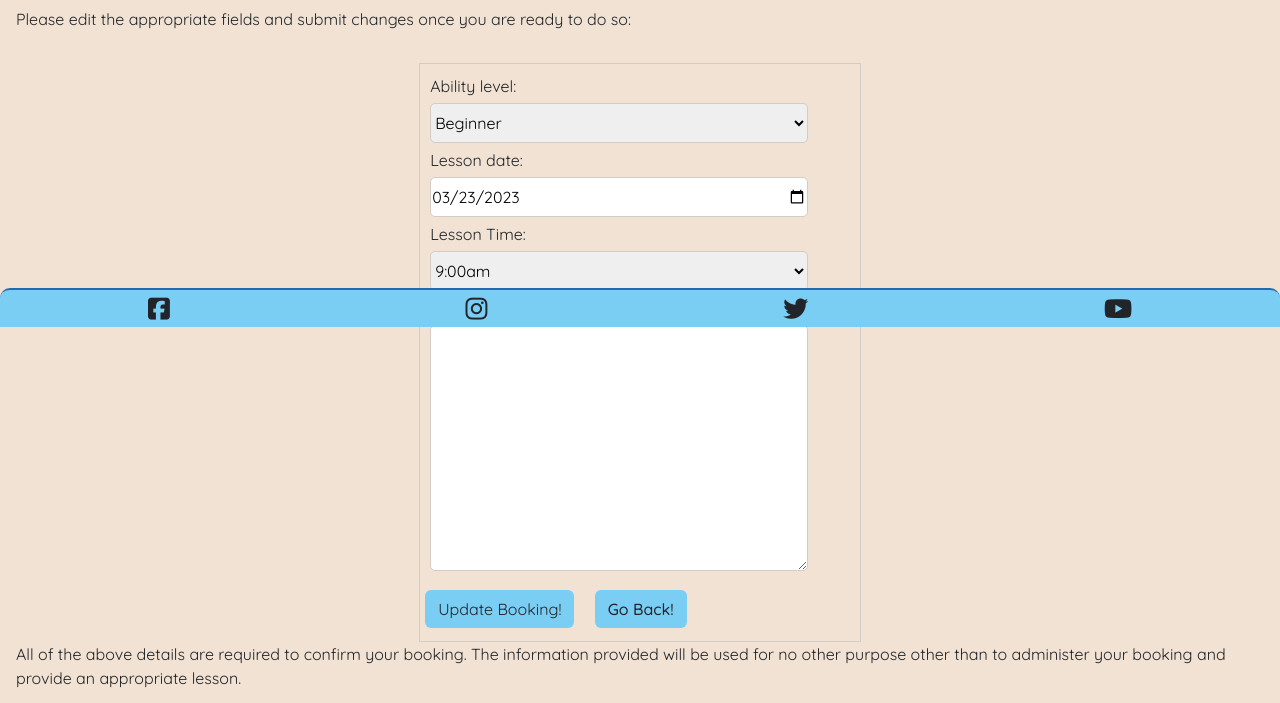
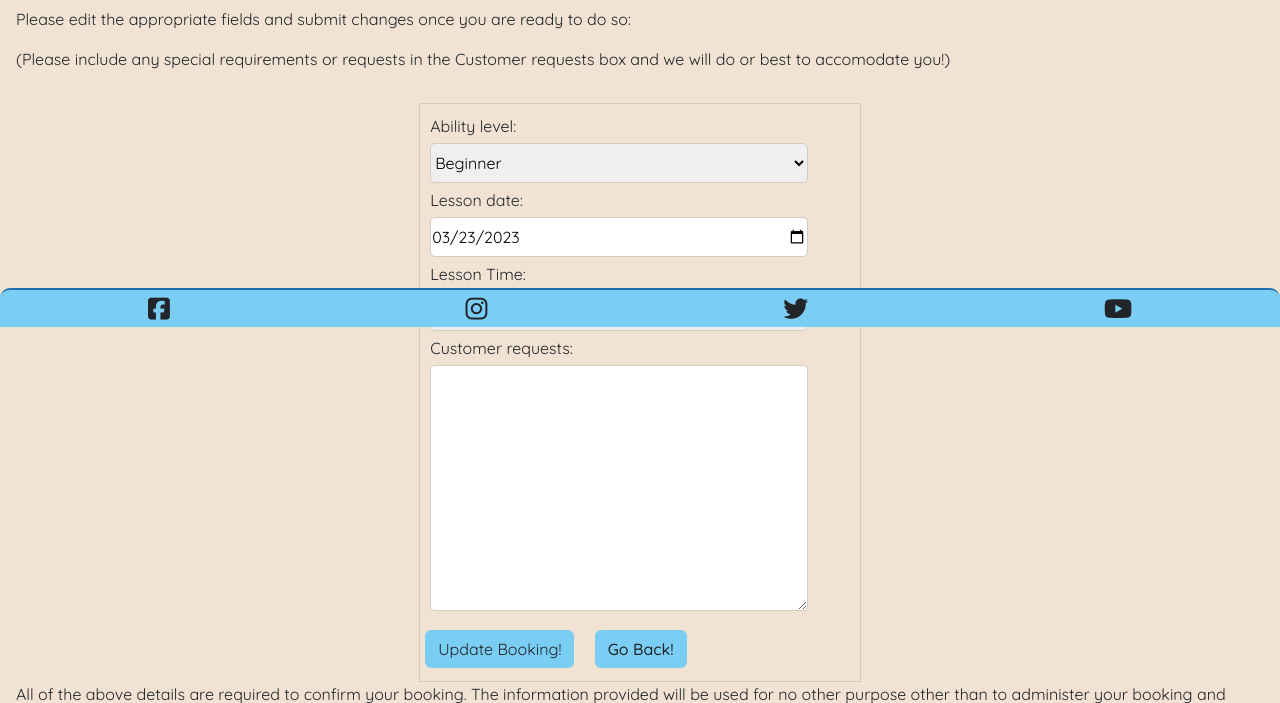
Before and after one commit to fenton1000/mf-portfolio-four-kerry-surf-school, a Django app: template templates/edit_booking.html in a window 1280 px wide. Shown: the part 473-1176 px from the top of the page. Run offline with Django 3.2, Linux system fonts and the light colour scheme; the template is opened without the code that fills it: values that come from a table or form of the project are taken from there, others are empty; data comes from the database, SQL or seed files in the repository; both versions use the stored data as it was after the commit; some libraries are stand-ins or nearby versions.

Commit message:
Add text re customer requests

```diff
--- a/templates/edit_booking.html
+++ b/templates/edit_booking.html
@@ -7,6 +7,7 @@
 <main>
     <h2 class="ps-3">You can edit the selected booking here {{ user.username }}!</h2>
     <p class="ps-3">Please edit the appropriate fields and submit changes once you are ready to do so:</p>
+    <p class="ps-3">(Please include any special requirements or requests in the Customer requests box and we will do or best to accomodate you!) </p>
     <div class="container">
         <div class="row">
             <div class="col-md-8 mt-3 offset-md-2 d-flex justify-content-center">
--- a/templates/make_booking.html
+++ b/templates/make_booking.html
@@ -7,6 +7,7 @@
 <main>
     <h2 class="ps-3">You can make a booking here {{ user.username }}!</h2>
     <p class="ps-3">Please complete the form in full:</p>
+    <p class="ps-3">(Please include any special requirements or requests in the Customer requests box and we will do or best to accomodate you!) </p>
     <div class="container">
         <div class="row">
             <div class="col-md-8 mt-3 offset-md-2 d-flex justify-content-center">
```
Also changed, not shown: db.sqlite3.
